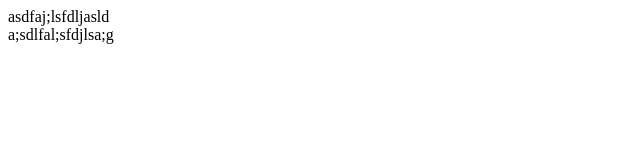
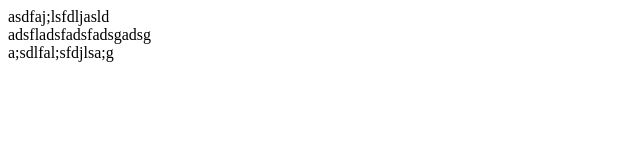
Before and after one commit to Miss-Lily/test, a plain HTML site: page index.html in a window 1280 px wide. Shown: the whole page, without its empty margins (0-640 px from the left). Drawn offline with Linux system fonts and the light colour scheme.

Commit message:
Update index.html

```diff
--- a/index.html
+++ b/index.html
@@ -10,6 +10,7 @@
     <div>
         asdfaj;lsfdljasld
     </div>
+    <div>adsfladsfadsfadsgadsg</div>
     <div>
         a;sdlfal;sfdjlsa;g
     </div>
```
